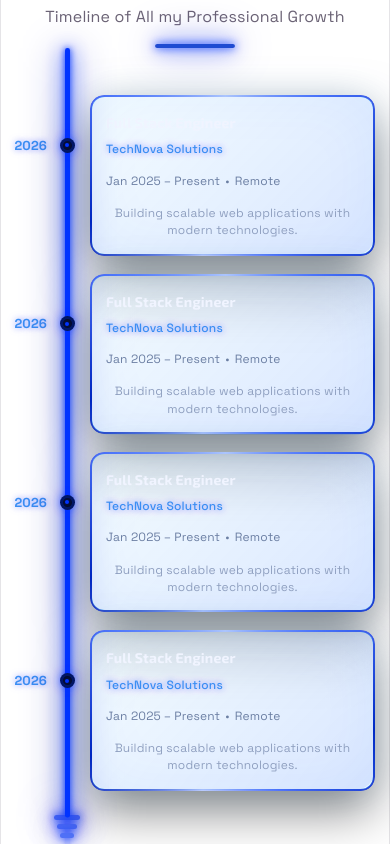
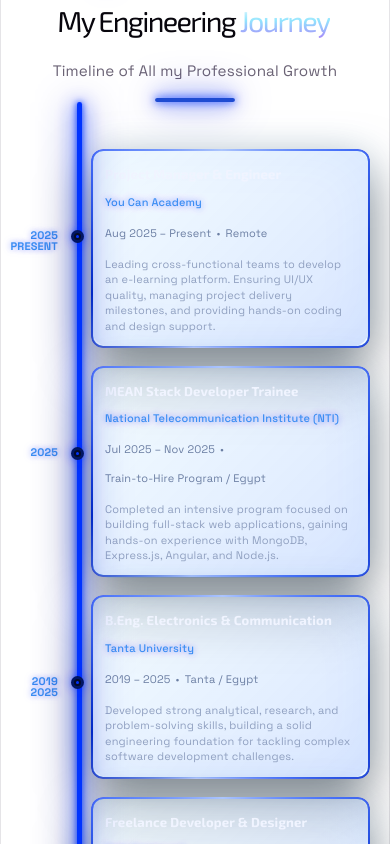
Before and after one commit to Amany-Elsayed/improved-portfolio, a React (Vite) app: page / in a window 390 px wide. Shown: the part 2940-3784 px from the top of the page. Built offline with nearby package versions, Linux system fonts and the light colour scheme.

Commit message:
finished experiences section

```diff
--- a/src/components/Experience.css
+++ b/src/components/Experience.css
@@ -119,6 +119,8 @@
   flex-direction: column;
   align-items: flex-end;
 
+  text-align: right;
+
   padding-right: 10px;
   padding-top: 43px;
 
@@ -143,6 +145,8 @@
 
 .experience-card {
   position: relative;
+
+  max-width: 600px;
 
   background: rgba(10, 15, 35, 0.85);
 
@@ -241,6 +245,7 @@
 .experience-card-text {
   font-size: 14px;
   line-height: 1.65;
+  text-align: left;
 
   color: #8fa0c0;
 
@@ -251,7 +256,7 @@
   position: absolute;
 
   left: 102px;
-  bottom: 1rem;
+  bottom: 1.5rem;
 
   transform: translateX(-50%);
 }
@@ -292,23 +297,164 @@
 
 /* RESPONSITIVITY */
 
-/* TABLET */
+/* ========================================================= */
+/* RESPONSITIVITY */
+/* ========================================================= */
 
-@media (max-width: 992px) {
+/* LARGE DESKTOP */
+
+@media (min-width: 1200px) {
+  .experience-section-starter {
+    justify-self: left;
+  }
+
+  .experience-content {
+    padding-top: 4rem;
+    padding-bottom: 4rem;
+
+    right: 4%;
+  }
+
+  .experience-grid {
+    grid-template-columns: 80px 40px 1fr;
+  }
+
+  .experience-card {
+    max-width: 600px;
+  }
+}
+
+/* === LARGE DESKTOP === */
+
+/* MEDIUM DESKTOP */
+
+@media (min-width: 1000px) and (max-width: 1200px) {
+  .experience-section-starter {
+    justify-self: left;
+  }
+
+  .experience-content {
+    right: 3%;
+  }
+
+  .experience-grid {
+    grid-template-columns: 75px 36px 1fr;
+  }
+
+  .experience-year {
+    font-size: 17px;
+  }
+
+  .experience-dot {
+    margin-left: 1rem;
+  }
+
+  .experience-card {
+    max-width: 560px;
+  }
+}
+
+/* === MEDIUM DESKTOP === */
+
+/* SMALL DESKTOP / LARGE TABLET */
+
+@media (min-width: 900px) and (max-width: 1000px) {
+  .experience-section-starter {
+    justify-self: left;
+  }
+
   .experience-content {
     right: 2%;
   }
 
+  .experience-grid {
+    grid-template-columns: 68px 34px 1fr;
+  }
+
+  .experience-year-label {
+    padding-top: 38px;
+  }
+
+  .experience-year {
+    font-size: 15px;
+  }
+
+  .experience-dot {
+    width: 18px;
+    height: 18px;
+
+    margin-top: 4rem;
+  }
+
+  .experience-inner-dot {
+    width: 5px;
+    height: 5px;
+  }
+
+  .experience-card {
+    max-width: 520px;
+
+    padding: 18px 20px;
+
+    margin-left: 14px;
+
+    border-radius: 18px;
+  }
+
+  .experience-card-label {
+    font-size: 17px;
+  }
+
+  .experience-card-location,
+  .experience-card-date,
+  .experience-card-text {
+    font-size: 13px;
+  }
+}
+
+/* === SMALL DESKTOP / LARGE TABLET === */
+
+/* TABLET */
+
+@media (max-width: 900px) {
+  .experience-section {
+    padding: 6rem 1.5rem;
+  }
+
   .experience-section-starter {
     justify-self: left;
+    margin-top: 3rem;
+  }
+
+  .experience-title {
+    text-align: center;
+  }
+
+  .experience-section-title-p {
+    text-align: center;
+  }
+
+  .experience-hr {
+    margin-left: auto;
+    margin-right: auto;
+  }
+
+  .experience-content {
+    width: 100%;
+
+    padding-top: 3.5rem;
+    padding-bottom: 4rem;
+
+    right: 0;
   }
 
   .experience-grid {
-    grid-template-columns: 65px 34px 1fr;
+    grid-template-columns: 65px 32px 1fr;
   }
 
   .experience-year-label {
     padding-top: 36px;
+
     margin-top: 0.8rem;
   }
 
@@ -335,6 +481,10 @@
     margin-bottom: 1.5rem;
 
     border-radius: 16px;
+
+    width: 600px;
+    max-width: 100%;
+    box-sizing: border-box;
   }
 
   .experience-card-label {
@@ -350,31 +500,44 @@
   .experience-card-text {
     line-height: 1.5;
   }
+
+  .experience-ground-reveal {
+    left: 84px;
+    bottom: 1rem;
+  }
 }
 
 /* === TABLET === */
 
 /* PHONE */
 
-@media (max-width: 600px) {
-  .experience-content {
-    width: 100%;
-    right: 0;
-
-    padding-top: 3rem;
-    padding-bottom: 3rem;
+@media (max-width: 768px) {
+  .experience-section {
+    padding: 6rem 1rem;
   }
 
   .experience-section-starter {
     justify-self: left;
+    margin-top: 2.5rem;
   }
 
   .experience-title {
+    text-align: center;
     font-size: 2rem;
   }
 
   .experience-section-title-p {
     font-size: medium;
+    text-align: center;
+  }
+
+  .experience-content {
+    width: 100%;
+
+    padding-top: 3rem;
+    padding-bottom: 3rem;
+
+    right: 0;
   }
 
   .experience-grid {
@@ -382,8 +545,8 @@
   }
 
   .experience-year-label {
-    padding-top: 30px;
-    padding-right: 6px;
+    padding-top: 65px;
+    padding-right: 1px;
   }
 
   .experience-year {
@@ -394,7 +557,7 @@
     width: 15px;
     height: 15px;
 
-    margin-top: 2.6rem;
+    margin-top: 5rem;
 
     border-width: 3px;
   }
@@ -405,14 +568,16 @@
   }
 
   .experience-card {
+    width: calc(100% - 15px);
+    max-width: 500px;
+
     padding: 14px 14px;
 
-    margin-left: 10px;
+    margin-left: 20px;
     margin-bottom: 1.25rem;
 
     border-radius: 14px;
 
-    width: calc(100% - 25px);
     box-sizing: border-box;
   }
 
@@ -434,8 +599,90 @@
   .experience-card-text {
     line-height: 1.45;
   }
+
+  .experience-ground-reveal {
+    left: 66px;
+    bottom: 1rem;
+  }
 }
 
 /* === PHONE === */
 
+/* SMALL PHONE */
+
+@media (max-width: 480px) {
+  .experience-section {
+    padding: 5rem 0.75rem;
+  }
+
+  .experience-title {
+    font-size: 1.8rem;
+  }
+
+  .experience-section-title-p {
+    font-size: 0.95rem;
+  }
+
+  .experience-grid {
+    grid-template-columns: 45px 22px 1fr;
+  }
+
+  .experience-year-label {
+    padding-top: 67px;
+    padding-right: 0;
+  }
+
+  .experience-year {
+    font-size: 11px;
+  }
+
+  .experience-dot {
+    width: 13px;
+    height: 13px;
+
+    margin-left: 1rem;
+    margin-top: 5rem;
+  }
+
+  .experience-inner-dot {
+    width: 3px;
+    height: 3px;
+  }
+
+  .experience-card {
+    width: calc(100% - 20px);
+
+    padding: 12px 12px;
+
+    margin-left: 12px;
+
+    border-radius: 12px;
+  }
+
+  .experience-card-label {
+    font-size: 13px;
+  }
+
+  .experience-card-location,
+  .experience-card-date,
+  .experience-card-text {
+    font-size: 11px;
+  }
+
+  .experience-card-text {
+    line-height: 1.4;
+  }
+
+  .experience-ground-reveal {
+    left: 56px;
+    bottom: 1.2rem;
+  }
+}
+
+/* === SMALL PHONE === */
+
+/* ========================================================= */
 /* === RESPONSITIVITY === */
+/* ========================================================= */
+
+/* === RESPONSITIVITY === */
--- a/src/components/Experience.jsx
+++ b/src/components/Experience.jsx
@@ -11,39 +11,39 @@ import Container from "@mui/material/Container";
 const experiences = [
   {
     key: 1,
-    year: "2026",
-    title: "Full Stack Engineer",
-    company: "TechNova Solutions",
-    dates: "Jan 2025 – Present",
+    year: "2025  PRESENT",
+    title: "Project Manager & Engineer",
+    company: "You Can Academy",
+    dates: "Aug 2025 – Present",
     location: "Remote",
-    description: "Building scalable web applications with modern technologies.",
+    description: "Leading cross-functional teams to develop an e-learning platform. Ensuring UI/UX quality, managing project delivery milestones, and providing hands-on coding and design support.",
   },
   {
     key: 2,
-    year: "2026",
-    title: "Full Stack Engineer",
-    company: "TechNova Solutions",
-    dates: "Jan 2025 – Present",
-    location: "Remote",
-    description: "Building scalable web applications with modern technologies.",
+    year: "2025",
+    title: "MEAN Stack Developer Trainee",
+    company: "National Telecommunication Institute (NTI)",
+    dates: "Jul 2025 – Nov 2025",
+    location: "Train-to-Hire Program / Egypt",
+    description: "Completed an intensive program focused on building full-stack web applications, gaining hands-on experience with MongoDB, Express.js, Angular, and Node.js.",
   },
   {
     key: 3,
-    year: "2026",
-    title: "Full Stack Engineer",
-    company: "TechNova Solutions",
-    dates: "Jan 2025 – Present",
-    location: "Remote",
-    description: "Building scalable web applications with modern technologies.",
+    year: "2019  2025",
+    title: "B.Eng. Electronics & Communication",
+    company: "Tanta University",
+    dates: "2019 – 2025",
+    location: "Tanta / Egypt",
+    description: "Developed strong analytical, research, and problem-solving skills, building a solid engineering foundation for tackling complex software development challenges.",
   },
   {
     key: 4,
-    year: "2026",
-    title: "Full Stack Engineer",
-    company: "TechNova Solutions",
-    dates: "Jan 2025 – Present",
+    year: "2019  PRESENT",
+    title: "Freelance Developer & Designer",
+    company: "Self-Employed",
+    dates: "2019 – Present",
     location: "Remote",
-    description: "Building scalable web applications with modern technologies.",
+    description: "Developing customized MEAN stack web applications, designing UI/UX assets in Figma, and delivering tailored digital solutions for diverse clients.",
   },
 ];
 
```
